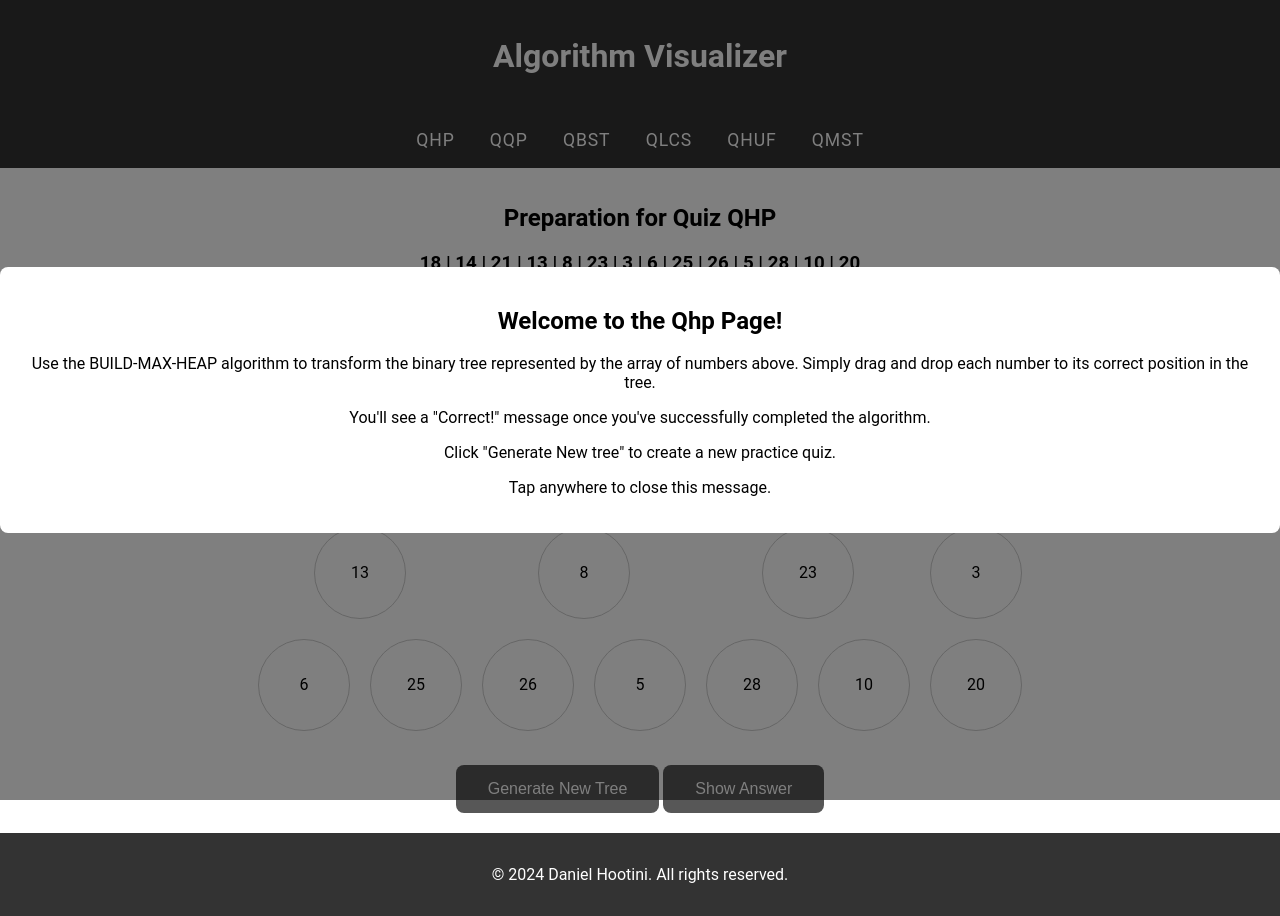
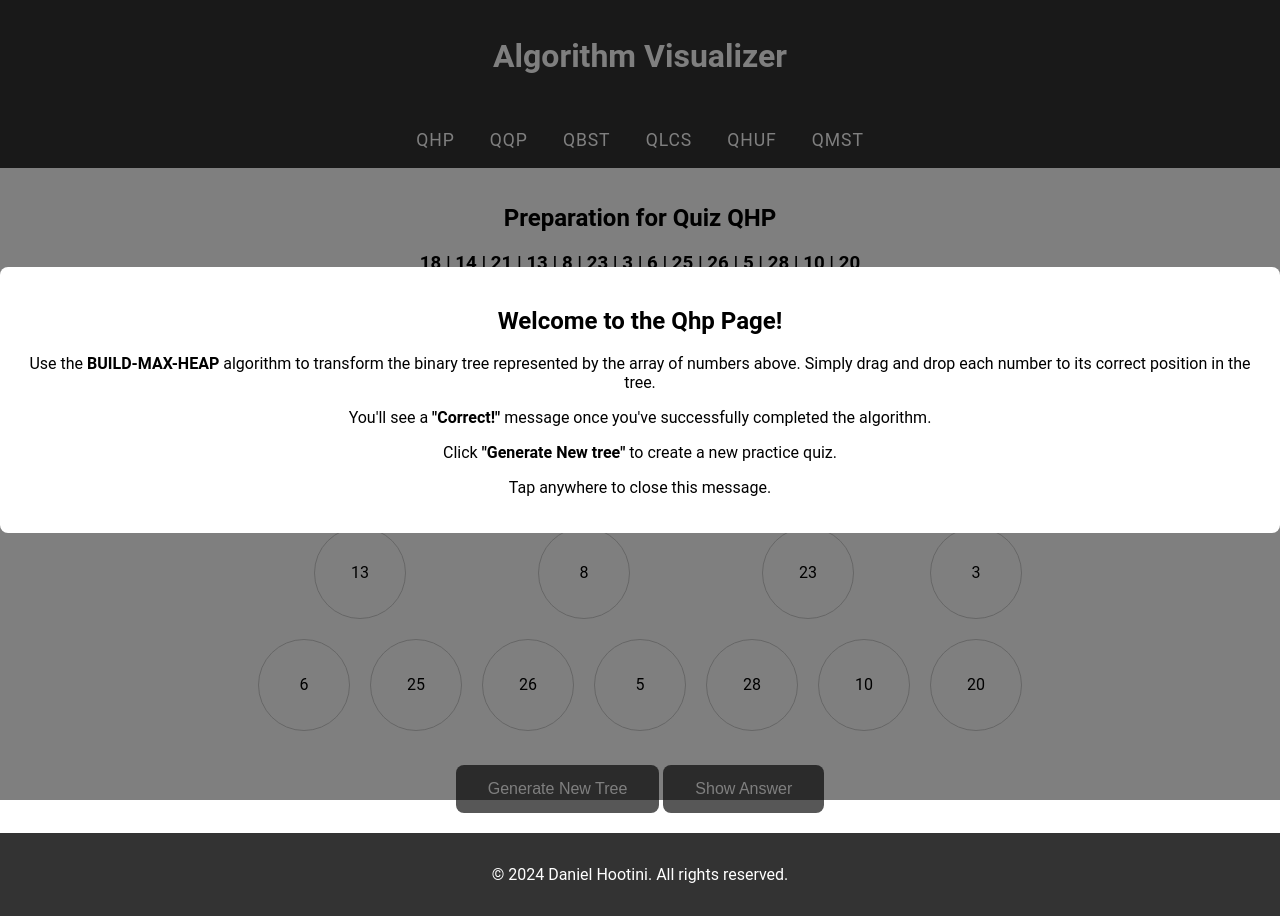
Before and after one commit to DanielH987/algorithm-visualizer, a React (Create React App) app: page /build-max-heap in a window 1280 px wide. Built offline with nearby package versions, Linux system fonts and the light colour scheme.

Commit message:
refactor: Update Qhp page modal instructions for better clarity and emphasis

```diff
--- a/src/pages/Qhp.js
+++ b/src/pages/Qhp.js
@@ -18,9 +18,9 @@ const Qhp = () => {
       <Tree />
       <Modal isOpen={isModalOpen} onClose={handleCloseModal}>
         <h2>Welcome to the Qhp Page!</h2>
-        <p>Use the BUILD-MAX-HEAP algorithm to transform the binary tree represented by the array of numbers above. Simply drag and drop each number to its correct position in the tree.</p>
-        <p>You'll see a "Correct!" message once you've successfully completed the algorithm.</p>
-        <p>Click "Generate New tree" to create a new practice quiz.</p>
+        <p>Use the <strong>BUILD-MAX-HEAP</strong> algorithm to transform the binary tree represented by the array of numbers above. Simply drag and drop each number to its correct position in the tree.</p>
+        <p>You'll see a <strong>"Correct!"</strong> message once you've successfully completed the algorithm.</p>
+        <p>Click <strong>"Generate New tree"</strong> to create a new practice quiz.</p>
         <p>Tap anywhere to close this message.</p>
       </Modal>
     </div>
```
